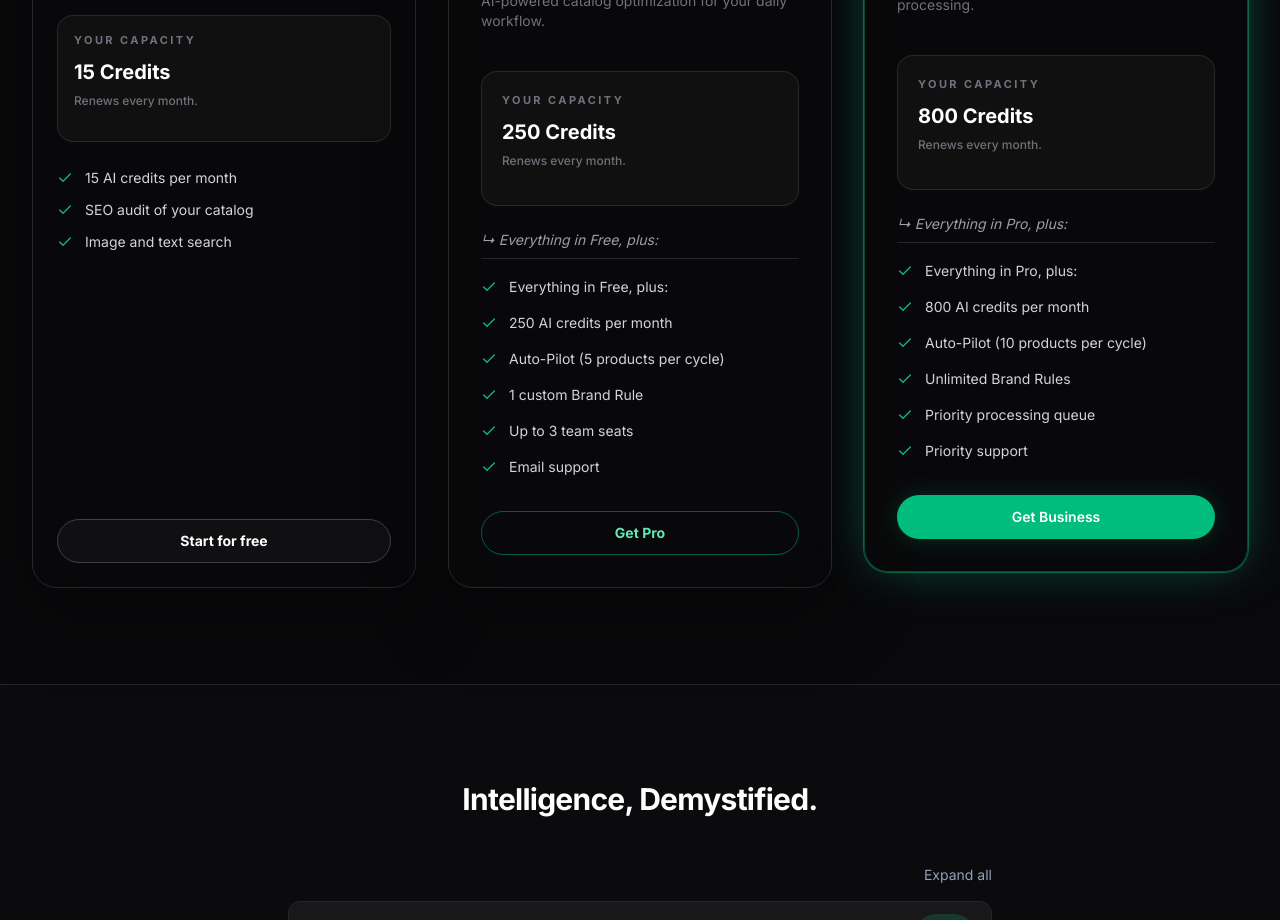
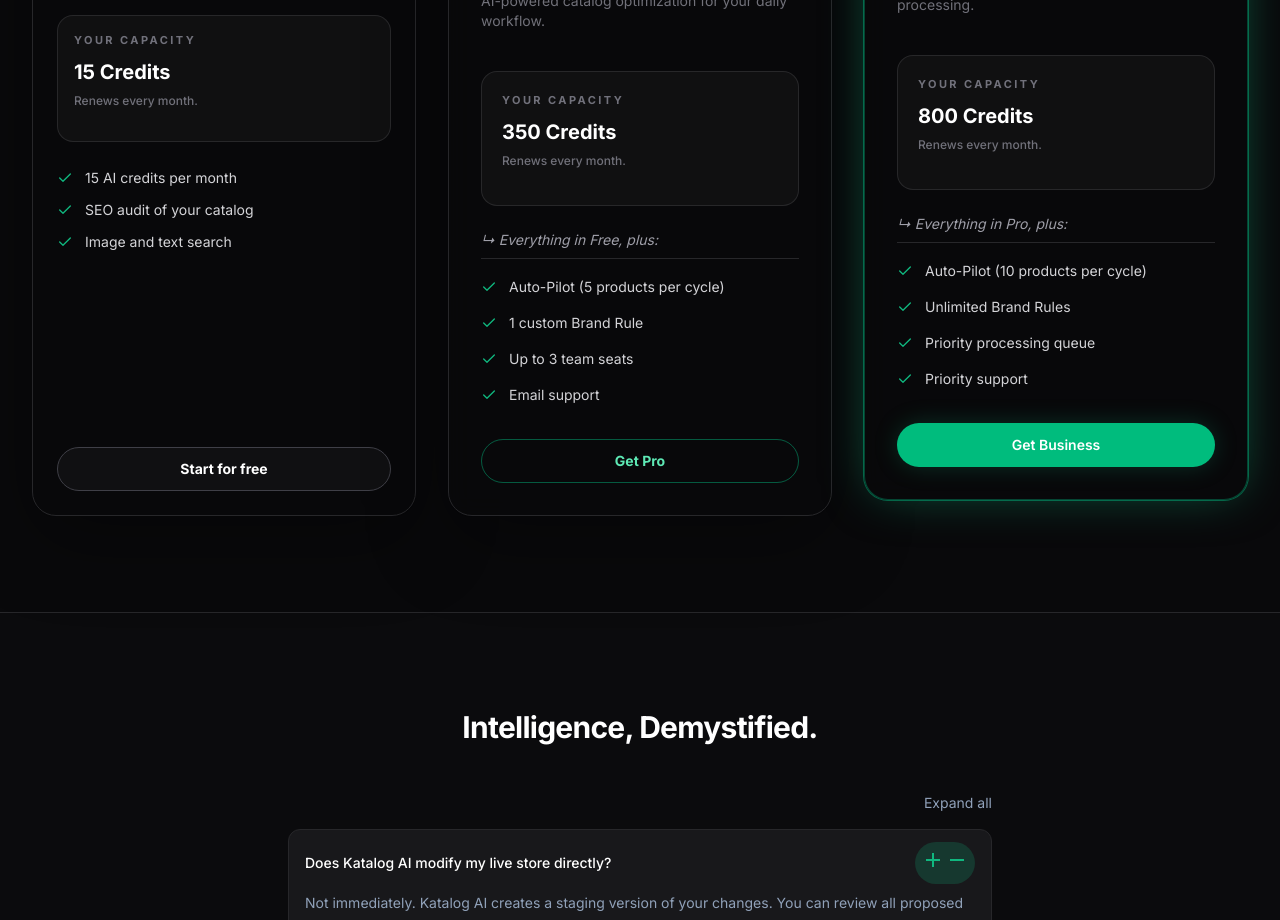
Before and after one commit to Robbin360/katalog-ai, a Next.js app: page / in a window 1280 px wide. Shown: the part 3740-4660 px from the top of the page. Built offline with nearby package versions, Linux system fonts and the light colour scheme; no server answers.

Commit message:
fix: pricing card duplication and Pro credits 250->350

```diff
--- a/app/(app)/account/page.tsx
+++ b/app/(app)/account/page.tsx
@@ -272,12 +272,10 @@
                                 description={t('landing.pricing.plans.pro.desc') || "AI-powered catalog optimization for your daily workflow."}
                                 price={isAnnual ? "$490" : "$49"}
                                 priceSuffix={isAnnual ? t('pricing.billing.suffix_year') : t('pricing.billing.suffix_month')}
-                                capacity={t('landing.pricing.plans.pro.capacity') || "250 Credits"}
+                                capacity={t('landing.pricing.plans.pro.capacity') || "350 Credits"}
                                 renewal={t('landing.pricing.plans.pro.renewal') || "Renews every month."}
                                 highlight={t('landing.pricing.plans.pro.includedFrom') || "↳ Everything in Free, plus:"}
                                 features={[
-                                    { brand: null, text: t('landing.pricing.plans.pro.features.item1') || "Everything in Free, plus:" },
-                                    { brand: null, text: t('landing.pricing.plans.pro.features.item2') || "250 AI credits per month" },
                                     { brand: null, text: t('landing.pricing.plans.pro.features.item3') || "Auto-Pilot (5 products per cycle)" },
                                     { brand: null, text: t('landing.pricing.plans.pro.features.item4') || "1 custom Brand Rule" },
                                     { brand: null, text: t('landing.pricing.plans.pro.features.item5') || "Up to 3 team seats" },
@@ -304,8 +302,6 @@
                                 highlight={t('landing.pricing.plans.enterprise.includedFrom') || "↳ Everything in Pro, plus:"}
                                 badge={t('landing.pricing.plans.enterprise.badge') || "Lowest cost per credit"}
                                 features={[
-                                    { brand: null, text: t('landing.pricing.plans.enterprise.features.item1') || "Everything in Pro, plus:" },
-                                    { brand: null, text: t('landing.pricing.plans.enterprise.features.item2') || "800 AI credits per month" },
                                     { brand: null, text: t('landing.pricing.plans.enterprise.features.item3') || "Auto-Pilot (10 products per cycle)" },
                                     { brand: null, text: t('landing.pricing.plans.enterprise.features.item4') || "Unlimited Brand Rules" },
                                     { brand: null, text: t('landing.pricing.plans.enterprise.features.item5') || "Priority processing queue" },
--- a/app/(marketing)/pricing/page.tsx
+++ b/app/(marketing)/pricing/page.tsx
@@ -59,7 +59,7 @@
       description: "AI-powered catalog optimization for your daily workflow.",
       monthlyPrice: "$49",
       annualPrice: "$490",
-      capacity: "250 Credits",
+      capacity: "350 Credits",
       renewal: "Renews every month.",
       cta: "Get Pro",
       badge: "Recommended",
@@ -67,22 +67,18 @@
       priceIdMonthly: process.env.NEXT_PUBLIC_STRIPE_PRICE_ID_PRO,
       priceIdAnnual: process.env.NEXT_PUBLIC_STRIPE_PRICE_ID_PRO_ANNUAL,
       features: [
-        { brand: null, text: "Everything in Free, plus:" },
-        { brand: null, text: "250 AI credits per month" },
         { brand: null, text: "Auto-Pilot (5 products per cycle)" },
         { brand: null, text: "1 custom Brand Rule" },
         { brand: null, text: "Up to 3 team seats" },
         { brand: null, text: "Email support" },
       ],
       featuresKeys: [
-        "landing.pricing.plans.pro.features.item1",
-        "landing.pricing.plans.pro.features.item2",
         "landing.pricing.plans.pro.features.item3",
         "landing.pricing.plans.pro.features.item4",
         "landing.pricing.plans.pro.features.item5",
         "landing.pricing.plans.pro.features.item6",
       ],
-      comingSoon: [false, false, false, false, false, false],
+      comingSoon: [false, false, false, false],
       popular: true,
     },
     {
@@ -105,22 +101,18 @@
       priceIdMonthly: process.env.NEXT_PUBLIC_STRIPE_PRICE_ID_BUSINESS,
       priceIdAnnual: process.env.NEXT_PUBLIC_STRIPE_PRICE_ID_BUSINESS_ANNUAL,
       features: [
-        { brand: null, text: "Everything in Pro, plus:" },
-        { brand: null, text: "800 AI credits per month" },
         { brand: null, text: "Auto-Pilot (10 products per cycle)" },
         { brand: null, text: "Unlimited Brand Rules" },
         { brand: null, text: "Priority processing queue" },
         { brand: null, text: "Priority support" },
       ],
       featuresKeys: [
-        "landing.pricing.plans.enterprise.features.item1",
-        "landing.pricing.plans.enterprise.features.item2",
         "landing.pricing.plans.enterprise.features.item3",
         "landing.pricing.plans.enterprise.features.item4",
         "landing.pricing.plans.enterprise.features.item5",
         "landing.pricing.plans.enterprise.features.item6",
       ],
-      comingSoon: [false, false, false, false, false, false],
+      comingSoon: [false, false, false, false],
       popular: false,
     },
   ];
@@ -131,7 +123,7 @@
         name: "LIMITS & CREDITS",
         features: [
           { name: "Catalog Audit (SEO Score)", values: ["Up to 500 SKUs", "Unlimited", "Unlimited"] },
-          { name: "AI Optimization Credits", values: ["15 / month", "250 / month", "800 / month"] },
+          { name: "AI Optimization Credits", values: ["15 / month", "350 / month", "800 / month"] },
           { name: "Extra Credit Cost", values: ["N/A", "$0.25", "$0.25"] },
           { name: "Failure Compensation", values: ["N/A", "Free credit if 2+ failures in 24h", "Free credit if 2+ failures in 24h"] },
         ],
--- a/components/landing/PricingSection.tsx
+++ b/components/landing/PricingSection.tsx
@@ -76,7 +76,7 @@
     description: "AI-powered catalog optimization for your daily workflow.",
     monthlyPrice: "$49",
     annualPrice: "$490",
-    capacity: "250 Credits",
+    capacity: "350 Credits",
     renewal: "Renews every month.",
     cta: "Get Pro",
     badge: "Recommended",
@@ -85,22 +85,18 @@
     priceIdMonthly: process.env.NEXT_PUBLIC_STRIPE_PRICE_ID_PRO,
     priceIdAnnual: process.env.NEXT_PUBLIC_STRIPE_PRICE_ID_PRO_ANNUAL,
     features: [
-      { brand: null, text: "Everything in Free, plus:" },
-      { brand: null, text: "250 AI credits per month" },
       { brand: null, text: "Auto-Pilot (5 products per cycle)" },
       { brand: null, text: "1 custom Brand Rule" },
       { brand: null, text: "Up to 3 team seats" },
       { brand: null, text: "Email support" },
     ],
     featuresKeys: [
-      "landing.pricing.plans.pro.features.item1",
-      "landing.pricing.plans.pro.features.item2",
       "landing.pricing.plans.pro.features.item3",
       "landing.pricing.plans.pro.features.item4",
       "landing.pricing.plans.pro.features.item5",
       "landing.pricing.plans.pro.features.item6",
     ],
-    comingSoon: [false, false, false, false, false, false],
+    comingSoon: [false, false, false, false],
   },
   {
     id: "business",
@@ -122,22 +118,18 @@
     priceIdMonthly: process.env.NEXT_PUBLIC_STRIPE_PRICE_ID_BUSINESS,
     priceIdAnnual: process.env.NEXT_PUBLIC_STRIPE_PRICE_ID_BUSINESS_ANNUAL,
     features: [
-      { brand: null, text: "Everything in Pro, plus:" },
-      { brand: null, text: "800 AI credits per month" },
       { brand: null, text: "Auto-Pilot (10 products per cycle)" },
       { brand: null, text: "Unlimited Brand Rules" },
       { brand: null, text: "Priority processing queue" },
       { brand: null, text: "Priority support" },
     ],
     featuresKeys: [
-      "landing.pricing.plans.enterprise.features.item1",
-      "landing.pricing.plans.enterprise.features.item2",
       "landing.pricing.plans.enterprise.features.item3",
       "landing.pricing.plans.enterprise.features.item4",
       "landing.pricing.plans.enterprise.features.item5",
       "landing.pricing.plans.enterprise.features.item6",
     ],
-    comingSoon: [false, false, false, false, false, false],
+    comingSoon: [false, false, false, false],
   },
 ];
 
--- a/lib/locales/en.json
+++ b/lib/locales/en.json
@@ -264,11 +264,11 @@
         "autoPilot": {
             "badge": "Auto-Pilot",
             "title": "Scheduled Optimization",
-            "desc": "Auto-Pilot runs scheduled optimization tasks on a cadence you set. Configure your Brand Rules, select products, and the task runner processes each cycle automatically.",
+            "desc": "Auto-Pilot runs scheduled optimization tasks automatically. Configure your Brand Rules, select products, and the task runner processes each cycle automatically.",
             "list": [
-                "Scheduled optimization on a cadence you set",
+                "Scheduled optimization runs automatically",
                 "Up to 5 products per cycle on Pro, 10 on Business",
-                "Runs automatically on your schedule",
+                "Runs automatically 24/7",
                 "Configure once, runs on autopilot"
             ],
             "terminal": {
@@ -449,7 +449,7 @@
             },
             "step3": {
                 "title": "3. Automate Everything",
-                "desc": "Auto-Pilot will start optimizing your catalog on the schedule you set, syncing improvements to Shopify after each cycle."
+                "desc": "Auto-Pilot will start optimizing your catalog automatically, syncing improvements to Shopify after each cycle."
             }
         },
         "platforms": {
@@ -606,13 +606,11 @@
                     "badge": "Recommended",
                     "name": "PRO",
                     "desc": "AI-powered catalog optimization for your daily workflow.",
-                    "capacity": "250 Credits",
+                    "capacity": "350 Credits",
                     "renewal": "Renews every month.",
                     "cta": "Get Pro",
                     "includedFrom": "↳ Everything in Free, plus:",
                     "features": {
-                        "item1": "Everything in Free, plus:",
-                        "item2": "250 AI credits per month",
                         "item3": "Auto-Pilot (5 products per cycle)",
                         "item4": "1 custom Brand Rule",
                         "item5": "Up to 3 team seats",
@@ -628,8 +626,6 @@
                     "cta": "Get Business",
                     "includedFrom": "↳ Everything in Pro, plus:",
                     "features": {
-                        "item1": "Everything in Pro, plus:",
-                        "item2": "800 AI credits per month",
                         "item3": "Auto-Pilot (10 products per cycle)",
                         "item4": "Unlimited Brand Rules",
                         "item5": "Priority processing queue",
--- a/lib/locales/es.json
+++ b/lib/locales/es.json
@@ -401,7 +401,7 @@
             },
             "step3": {
                 "title": "3. Automatiza Todo",
-                "desc": "Auto-Pilot comenzará a optimizar tu catálogo según la programación que configures, sincronizando las mejoras a Shopify después de cada ciclo."
+                "desc": "Auto-Pilot comenzará a optimizar tu catálogo automáticamente, sincronizando las mejoras a Shopify después de cada ciclo."
             }
         },
         "platforms": {
@@ -456,11 +456,11 @@
         "autoPilot": {
             "badge": "Auto-Pilot",
             "title": "Optimización Programada",
-            "desc": "Auto-Pilot ejecuta tareas de optimización programadas en una cadencia que tú defines. Configura tus Reglas de Marca, selecciona productos y el ejecutor de tareas procesa cada ciclo automáticamente.",
+            "desc": "Auto-Pilot ejecuta tareas de optimización programadas automáticamente. Configura tus Reglas de Marca, selecciona productos y el ejecutor de tareas procesa cada ciclo automáticamente.",
             "list": [
-                "Optimización programada en la cadencia que elijas",
+                "Optimización programada automáticamente",
                 "Hasta 5 productos por ciclo en Pro, 10 en Business",
-                "Se ejecuta automáticamente según tu programación",
+                "Se ejecuta automáticamente 24/7",
                 "Configura una vez, funciona en piloto automático"
             ],
             "terminal": {
@@ -606,13 +606,11 @@
                     "badge": "Recommended",
                     "name": "PRO",
                     "desc": "AI-powered catalog optimization for your daily workflow.",
-                    "capacity": "250 Credits",
+                    "capacity": "350 Credits",
                     "renewal": "Renews every month.",
                     "cta": "Get Pro",
                     "includedFrom": "↳ Everything in Free, plus:",
                     "features": {
-                        "item1": "Everything in Free, plus:",
-                        "item2": "250 AI credits per month",
                         "item3": "Auto-Pilot (5 products per cycle)",
                         "item4": "1 custom Brand Rule",
                         "item5": "Up to 3 team seats",
@@ -628,8 +626,6 @@
                     "cta": "Get Business",
                     "includedFrom": "↳ Everything in Pro, plus:",
                     "features": {
-                        "item1": "Everything in Pro, plus:",
-                        "item2": "800 AI credits per month",
                         "item3": "Auto-Pilot (10 products per cycle)",
                         "item4": "Unlimited Brand Rules",
                         "item5": "Priority processing queue",
```
